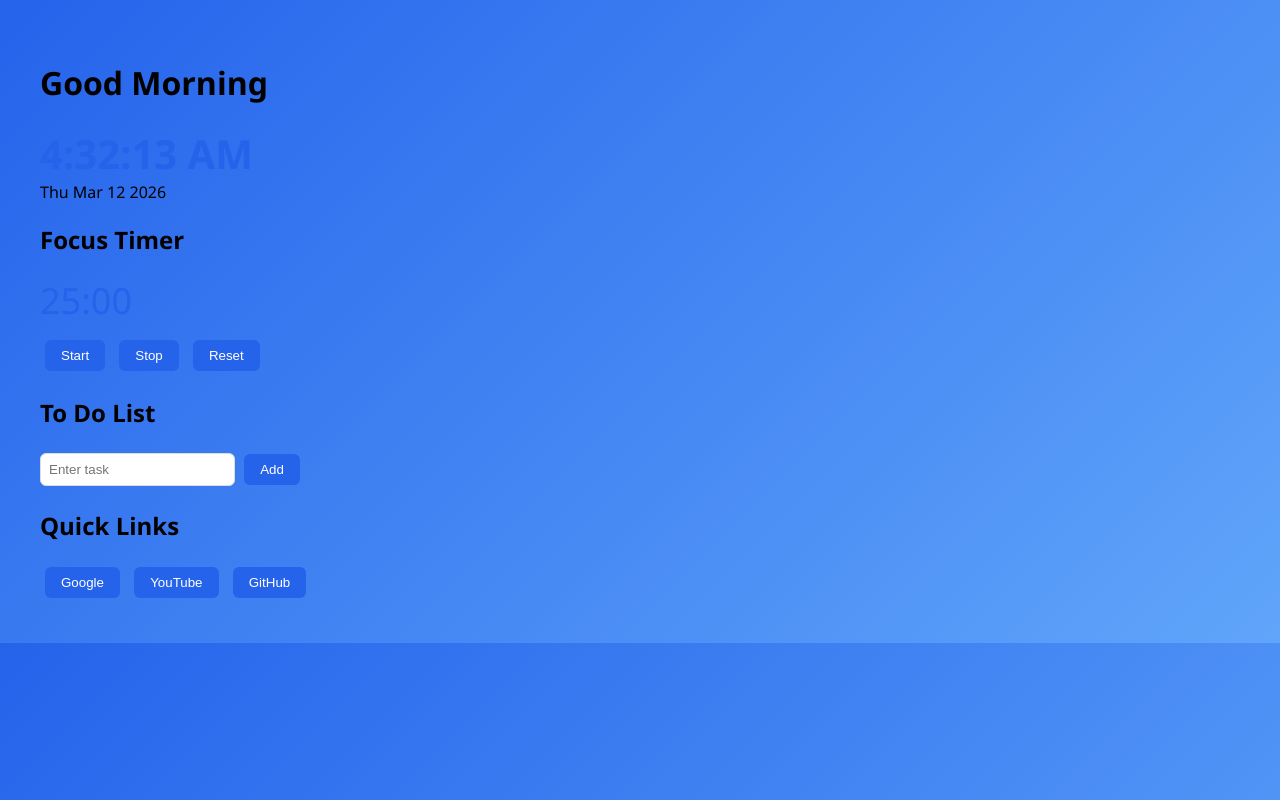
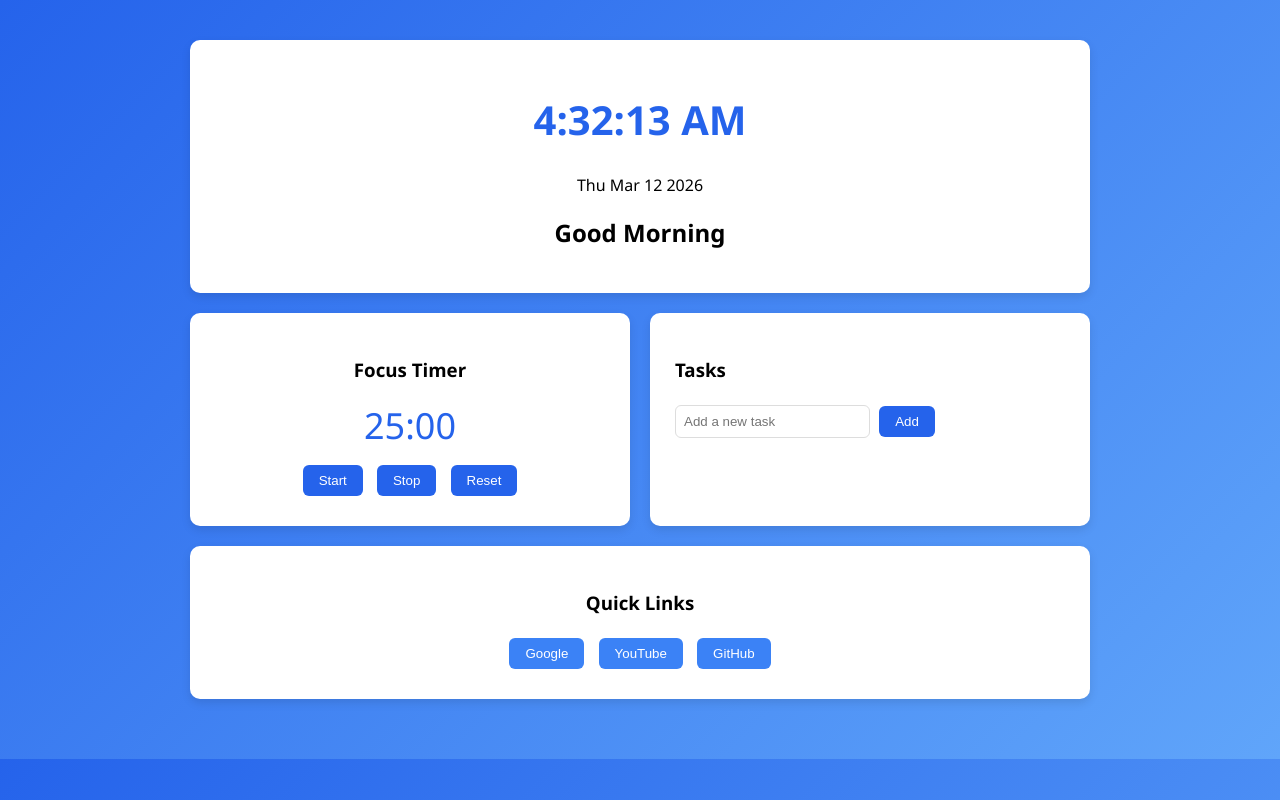
Before and after one commit to Wanny24/CodingCamp-9Mar26-Irwan, a plain HTML site: page index.html in a window 1280 px wide. Drawn offline with Linux system fonts and the light colour scheme.

Commit message:
Update index.html

```diff
--- a/index.html
+++ b/index.html
@@ -1,39 +1,61 @@
 <!DOCTYPE html>
 <html>
 <head>
-    <title>Life Dashboard</title>
-    <link rel="stylesheet" href="css/style.css">
+<title>Life Dashboard</title>
+<link rel="stylesheet" href="css/style.css">
 </head>
 
 <body>
 
-<h1 id="greeting"></h1>
+<div class="container">
 
-<div id="clock"></div>
-<div id="date"></div>
+<div class="card center">
 
-<h2>Focus Timer</h2>
+<h1 id="clock"></h1>
+<p id="date"></p>
+<h2 id="greeting"></h2>
+
+</div>
+
+<div class="grid">
+
+<div class="card center">
+
+<h3>Focus Timer</h3>
+
 <div id="timer">25:00</div>
 
 <button onclick="startTimer()">Start</button>
 <button onclick="stopTimer()">Stop</button>
 <button onclick="resetTimer()">Reset</button>
 
+</div>
 
-<h2>To Do List</h2>
+<div class="card">
 
-<input id="taskInput" placeholder="Enter task">
+<h3>Tasks</h3>
+
+<input id="taskInput" placeholder="Add a new task">
 <button onclick="addTask()">Add</button>
 
 <ul id="taskList"></ul>
 
+</div>
 
-<h2>Quick Links</h2>
+</div>
+
+<div class="card quick-links center">
+
+<h3>Quick Links</h3>
 
 <button onclick="openSite('https://google.com')">Google</button>
 <button onclick="openSite('https://youtube.com')">YouTube</button>
 <button onclick="openSite('https://github.com')">GitHub</button>
 
+</div>
+
+</div>
+
 <script src="js/script.js"></script>
 
 </body>
```
